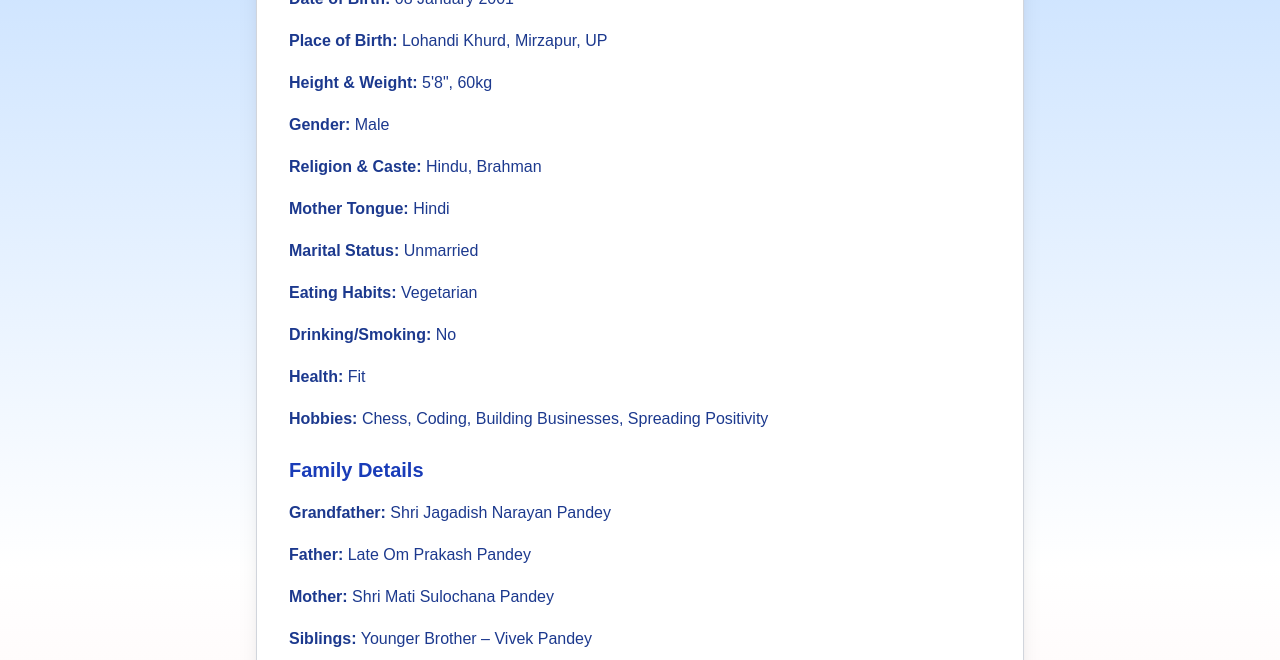
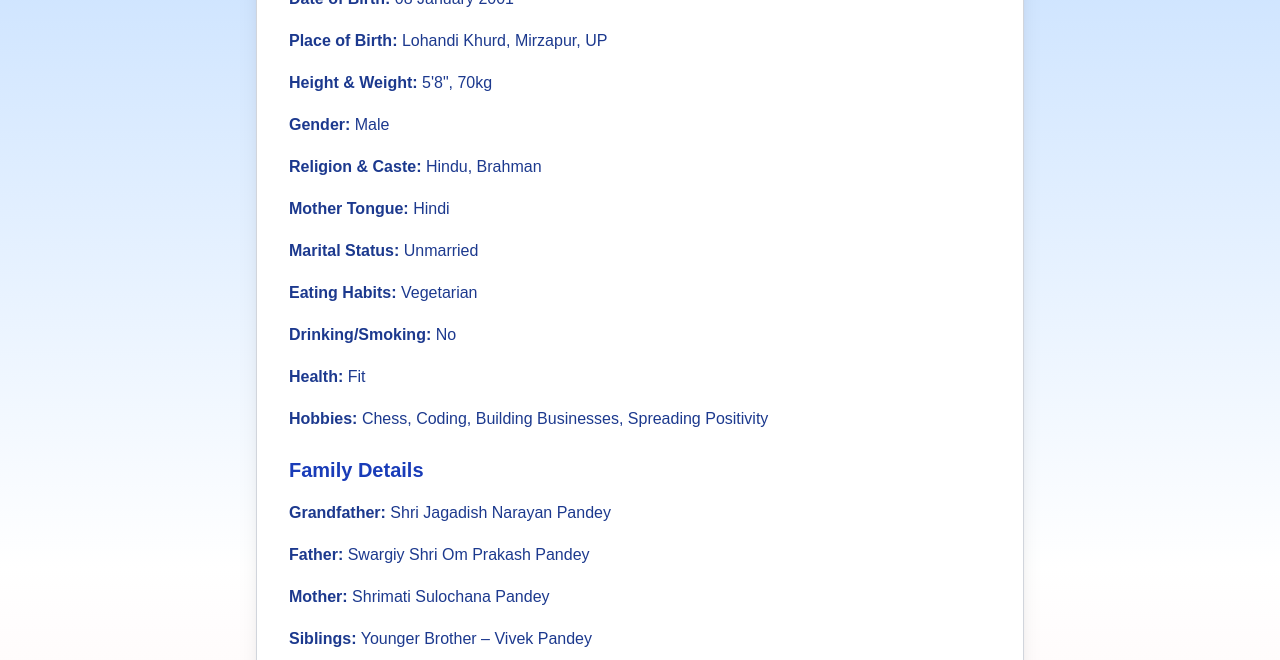
Before and after one commit to abhishekkrpandey17/MarriagePortfolio, a Next.js app in the folder client/: page /biodata in a window 1280 px wide. Shown: the part 227-887 px from the top of the page. Built offline with nearby package versions, Linux system fonts and the light colour scheme.

Commit message:
Update biodata.tsx

```diff
--- a/client/src/app/components/biodata.tsx
+++ b/client/src/app/components/biodata.tsx
@@ -31,7 +31,7 @@ const BiodataPage = () => {
           <h2 className="text-xl font-semibold text-blue-800">Personal Details</h2>
           <p><strong>Date of Birth:</strong> 08 January 2001</p>
           <p><strong>Place of Birth:</strong> Lohandi Khurd, Mirzapur, UP</p>
-          <p><strong>Height & Weight:</strong> 5&#39;8&quot;, 60kg</p>
+          <p><strong>Height & Weight:</strong> 5&#39;8&quot;, 70kg</p>
           <p><strong>Gender:</strong> Male</p>
           <p><strong>Religion & Caste:</strong> Hindu, Brahman</p>
           <p><strong>Mother Tongue:</strong> Hindi</p>
@@ -43,8 +43,8 @@ const BiodataPage = () => {
 
           <h2 className="text-xl font-semibold text-blue-800 mt-6">Family Details</h2>
           <p><strong>Grandfather:</strong> Shri Jagadish Narayan Pandey</p>
-          <p><strong>Father:</strong> Late Om Prakash Pandey</p>
-          <p><strong>Mother:</strong> Shri Mati Sulochana Pandey</p>
+          <p><strong>Father:</strong> Swargiy Shri Om Prakash Pandey</p>
+          <p><strong>Mother:</strong> Shrimati Sulochana Pandey</p>
           <p><strong>Siblings:</strong> Younger Brother – Vivek Pandey</p>
           <p><strong>Location:</strong> Mirzapur, Uttar Pradesh</p>
           <p><strong>Social Status:</strong> Respected Family</p>
```
